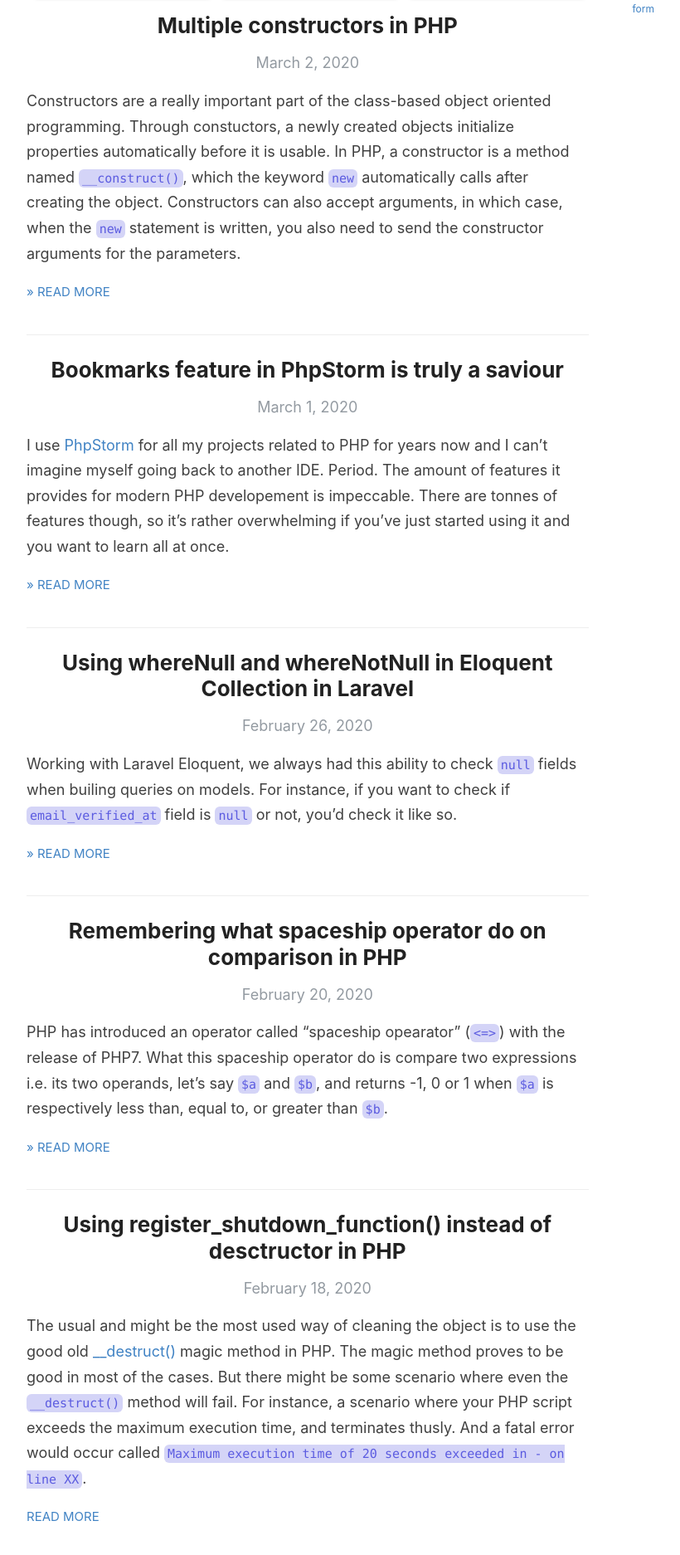
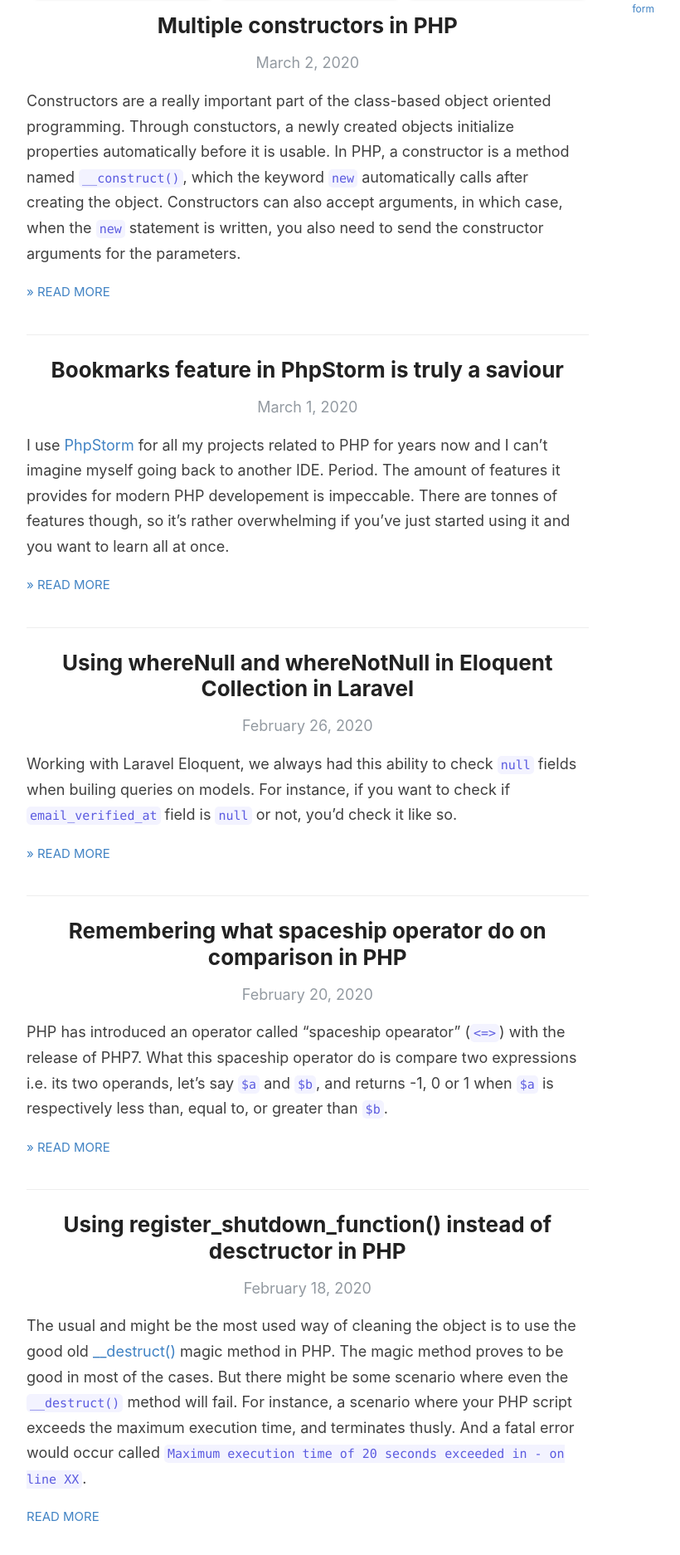
Before and after one commit to varunkumardev/amitmerchant1990.github.io, a Jekyll site: the page built from index.html, in a window 1280 px wide. Shown: the part 509-2383 px from the top of the page at 83% size, without its empty margins (143-963 px from the left). Built offline with Jekyll 4.4.1, drawn with Linux system fonts in a browser that asks for light colours; the list of posts is cut into pages by our own code.

Commit message:
Update _darcula.scss

```diff
--- a/_sass/_darcula.scss
+++ b/_sass/_darcula.scss
@@ -13,14 +13,14 @@
 }
 
 code.highlighter-rouge {
-    background-color: #d4d4f7;
+    background-color: #f3f3ff;
     font-size: 15px;
 }
 
 .highlighter-rouge {
     color: #5b5be0;
     padding: 2px 4px;
-    border-radius: 6px;
+    border-radius: 5px;
     font-size: 16px;
 }
 
```
